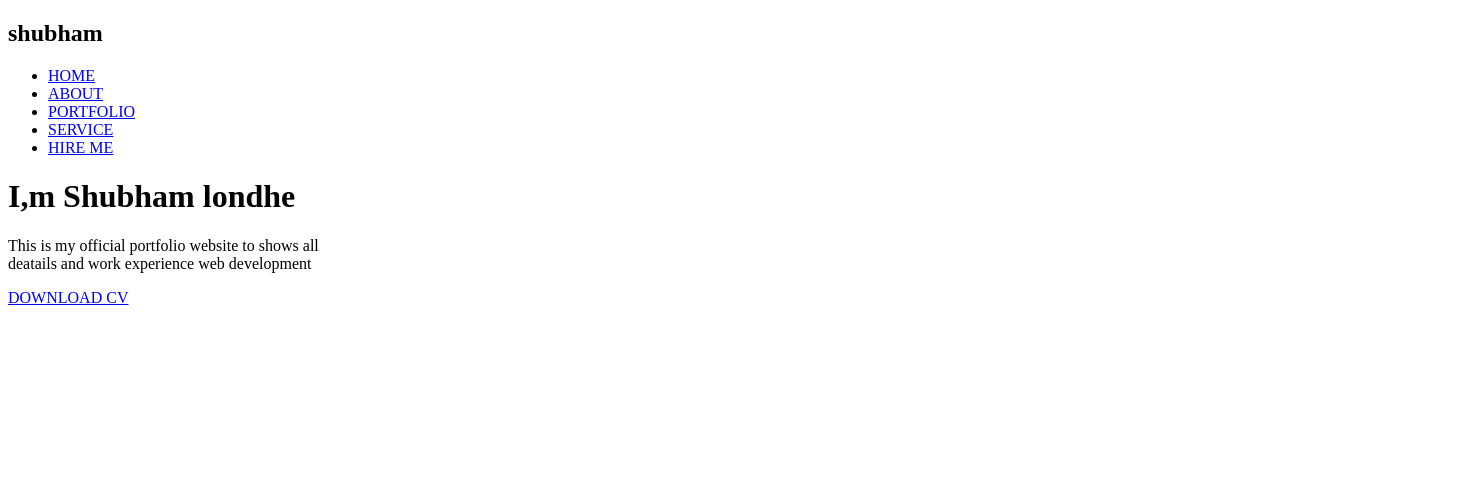
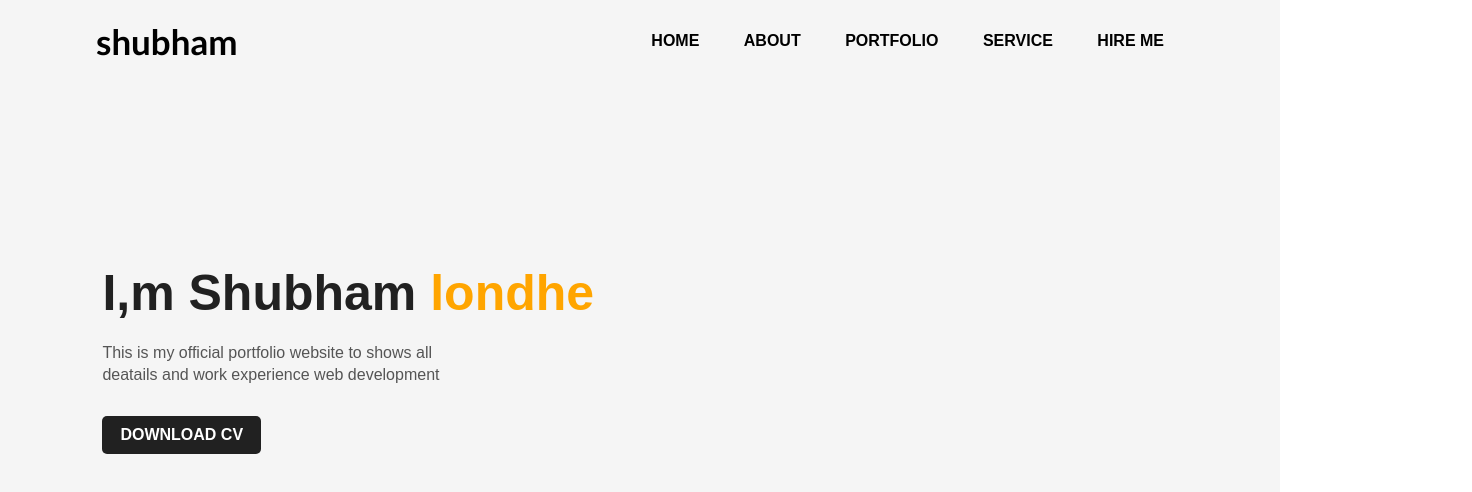
Before and after one commit to londhe-7083/pearsonal-portfolio-, a plain HTML site: page index.html in a window 1280 px wide. Shown: the whole page, 1472 px wide, since content can reach past the window. Drawn offline with Linux system fonts and the light colour scheme.

Commit message:
adding with css

```diff
--- a/index.html
+++ b/index.html
@@ -6,6 +6,99 @@
         <meta name="viewport" contents="width=devices-width,initial-scale=1.0">
         <link rel="stylesheet" type="text/css" href="./personal.css">
         <title>personal portfolio website  </title>
+        <style>
+            *{
+    margin:0px;
+    padding:0px;
+    font-family:sans-serif;
+}
+
+.hero{
+    position:relative;
+    width:100%;
+    height:100vh;
+    background:whitesmoke;
+}
+
+.navbar{
+      display: flex;
+      align-items: center;
+      width:85%;
+      justify-content: space-between;
+      padding:10px;
+      margin:auto;
+      padding-top:20px;
+      }
+
+    nav ul li{
+        display:inline-block;
+        margin:10px 20px;
+        list-style:none;
+    }
+
+    nav ul li a{
+        text-decoration:none;
+        color:black;
+        font-weight: bold;
+    }
+
+    .logo{
+     font-family:'Gill Sans', 'Gill Sans MT', Calibri, 'Trebuchet MS', sans-serif;
+     font-size: 35px;
+     font-weight: bold;
+
+    }
+    .detel{
+        margin-left:8%;
+        margin-top:15%;
+    }
+
+    .detel h1{
+        font-size:50px;
+        color: #212121;
+        margin-bottom: 20px;
+
+    }
+
+    span{
+        color:orange;
+    }
+
+    .detel p{
+        color:#555;
+        line-height: 22px;
+    }
+
+    .detel a{
+        background:#212121;
+        padding: 10px 18px;
+        text-decoration: none;
+        font-weight: bold;
+        color:#fff;
+        display:inline-block;
+        margin:30px 0;
+        border-radius:5px;
+    }
+
+    .images{
+        width: 45%;
+        height:80%;
+        position:absolute;
+        bottom: 0;
+        /* right:3px; */
+        left:70%;
+
+    }
+
+    .images pic{
+        height:100%;
+        position: absolute;
+        left: 50%;
+        bottom:0;
+
+    }
+            </style>
+
     </head>
     <body>
         <div class="hero">
```
